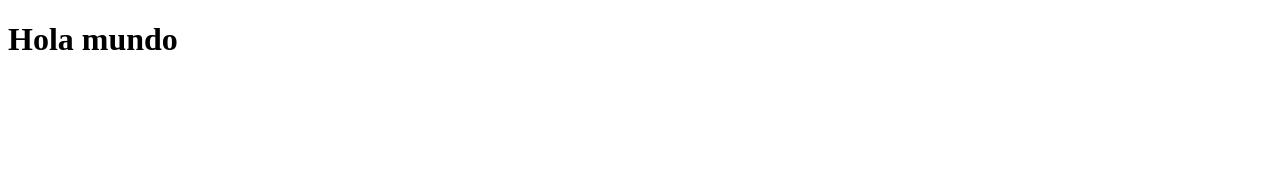
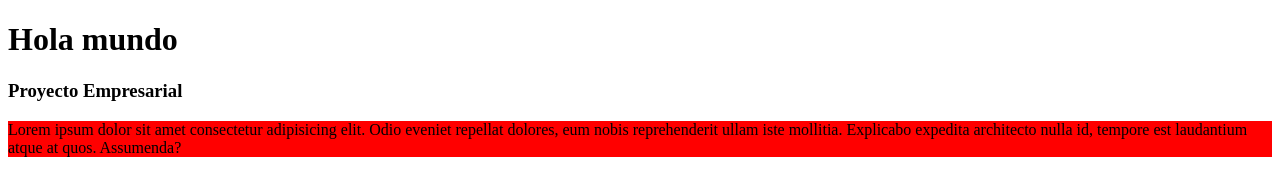
Before and after one commit to GerardoJCR/CursoGit, a plain HTML site: page index.html in a window 1280 px wide. Drawn offline with Linux system fonts and the light colour scheme.

Commit message:
modificacion de texto y color de fuente

```diff
--- /dev/null
+++ b/estilos.css
@@ -0,0 +1,3 @@
+.color{
+    background-color: red;
+}
--- a/index.html
+++ b/index.html
@@ -5,8 +5,11 @@
     <meta http-equiv="X-UA-Compatible" content="IE=edge">
     <meta name="viewport" content="width=device-width, initial-scale=1.0">
     <title>Document</title>
+    <link rel="stylesheet" href="estilos.css">
 </head>
 <body>
     <h1>Hola mundo</h1>
+    <h3>Proyecto Empresarial</h3>
+    <p class="color">Lorem ipsum dolor sit amet consectetur adipisicing elit. Odio eveniet repellat dolores, eum nobis reprehenderit ullam iste mollitia. Explicabo expedita architecto nulla id, tempore est laudantium atque at quos. Assumenda?</p>
 </body>
 </html>
```
Also changed, not shown: javascript.js (added).
